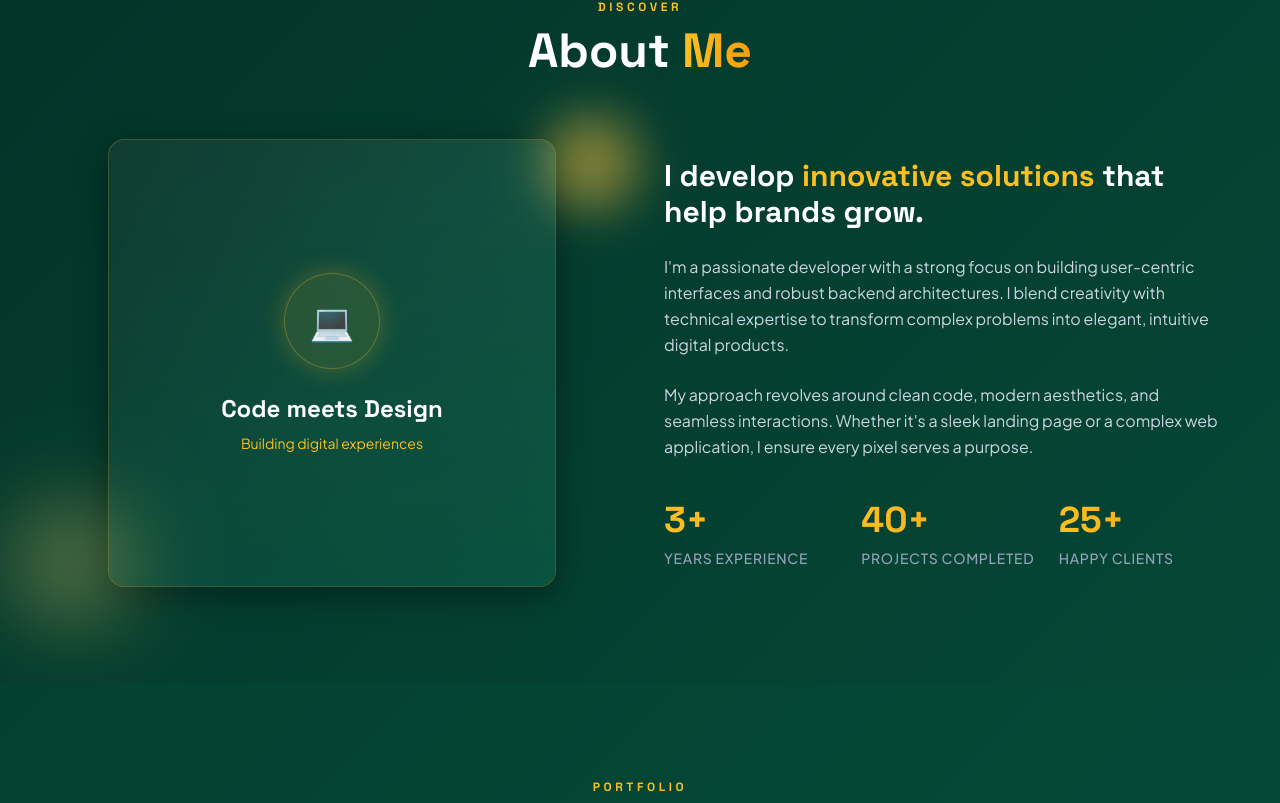
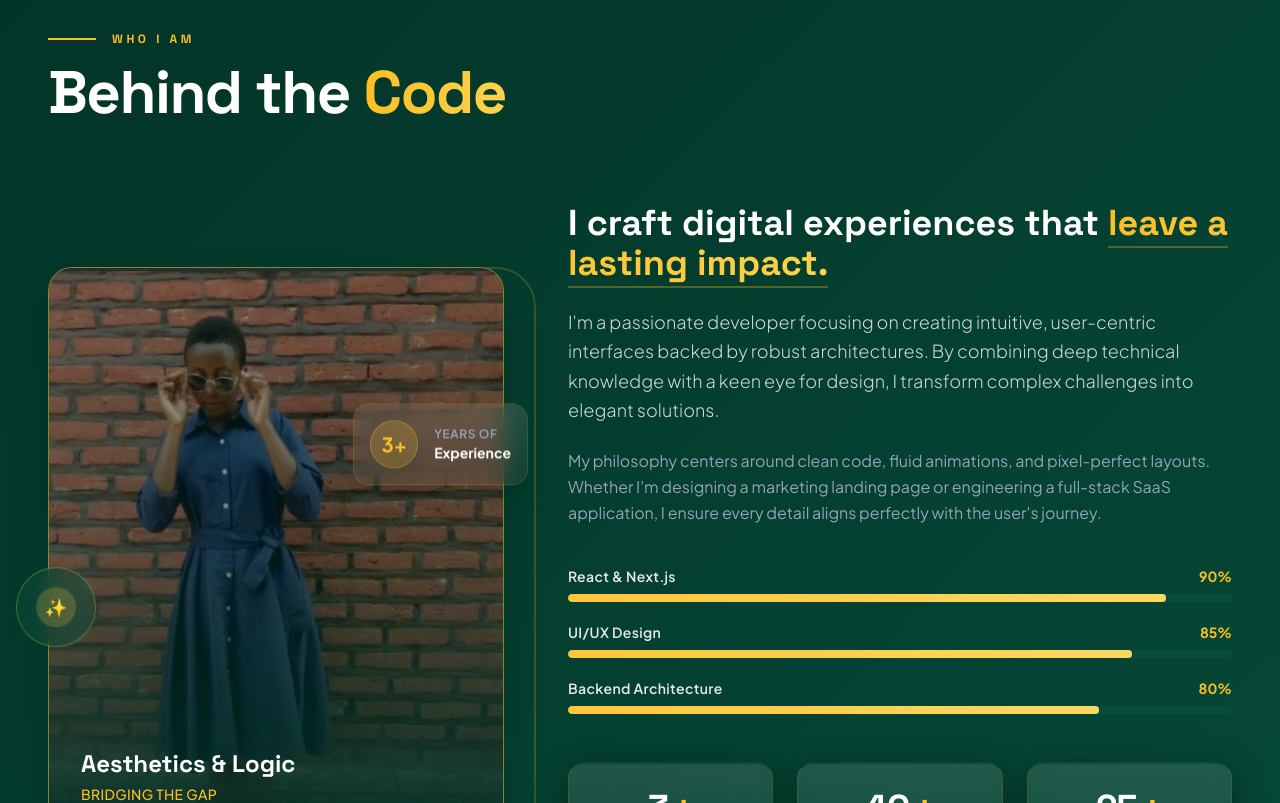
Before and after one commit to Kaliza-e/Kaliza, a React (Vite) app in the folder my-porfolio/: page / in a window 1280 px wide. Shown: the part 897-1700 px from the top of the page. Built offline with nearby package versions, Linux system fonts and the light colour scheme.

Commit message:
changes to the About section

```diff
--- a/my-porfolio/src/components/About.jsx
+++ b/my-porfolio/src/components/About.jsx
@@ -1,11 +1,18 @@
 import { useEffect } from 'react'
 import { motion, useMotionValue, useTransform, animate } from 'framer-motion'
 import { useInView } from 'react-intersection-observer'
+import avatarImg from '../assets/avatar.jpg'
 
 const stats = [
-  { label: 'Years Experience', value: 3, suffix: '+' },
-  { label: 'Projects Completed', value: 40, suffix: '+' },
+  { label: 'Years of Experience', value: 3, suffix: '+' },
+  { label: 'Completed Projects', value: 40, suffix: '+' },
   { label: 'Happy Clients', value: 25, suffix: '+' },
+]
+
+const skills = [
+  { name: 'React & Next.js', level: 90 },
+  { name: 'UI/UX Design', level: 85 },
+  { name: 'Backend Architecture', level: 80 },
 ]
 
 function AnimatedCounter({ value }) {
@@ -27,78 +34,149 @@ export default function About() {
   })
 
   return (
-    <section id="about" className="py-24 relative overflow-hidden">
-      <div className="container mx-auto px-6 lg:px-12">
+    <section id="about" className="py-32 relative overflow-hidden">
+      {/* Decorative Background Elements */}
+      <div className="absolute top-1/4 left-0 w-[500px] h-[500px] bg-cyan-400/5 rounded-full mix-blend-screen blur-[100px] -z-10 pointer-events-none"></div>
+      <div className="absolute bottom-0 right-0 w-[600px] h-[600px] bg-teal-400/5 rounded-full mix-blend-screen blur-[120px] -z-10 pointer-events-none"></div>
+
+      <div className="container mx-auto px-6 lg:px-12 relative z-10">
         <motion.div
-          className="text-center mb-16"
-          initial={{ opacity: 0, y: 20 }}
+          className="text-center md:text-left mb-20"
+          initial={{ opacity: 0, y: 30 }}
           whileInView={{ opacity: 1, y: 0 }}
           viewport={{ once: true }}
-          transition={{ duration: 0.6 }}
+          transition={{ duration: 0.8, ease: "easeOut" }}
         >
-          <span className="section-label">Discover</span>
-          <h2 className="section-title">About <span className="text-gradient">Me</span></h2>
+          <div className="flex items-center justify-center md:justify-start gap-4 mb-4">
+            <div className="h-[2px] w-12 bg-cyan-400"></div>
+            <span className="section-label !mb-0 text-cyan-400 tracking-[0.3em] uppercase text-xs font-bold">Who I Am</span>
+          </div>
+          <h2 className="section-title text-5xl md:text-6xl font-extrabold tracking-tight text-white">
+            Behind the <span className="text-transparent bg-clip-text bg-gradient-to-r from-cyan-400 to-teal-400">Code</span>
+          </h2>
         </motion.div>
 
-        <div className="grid lg:grid-cols-2 gap-12 items-center">
-          {/* Image/Visual side */}
+        <div className="grid lg:grid-cols-12 gap-16 items-center">
+          {/* Left: Image & Visuals */}
           <motion.div
-            className="relative"
-            initial={{ opacity: 0, scale: 0.8 }}
-            whileInView={{ opacity: 1, scale: 1 }}
+            className="lg:col-span-5 relative"
+            initial={{ opacity: 0, x: -50 }}
+            whileInView={{ opacity: 1, x: 0 }}
             viewport={{ once: true }}
-            transition={{ duration: 0.8, type: "spring" }}
+            transition={{ duration: 0.8, type: "spring", stiffness: 50 }}
           >
-            <div className="glass-card p-10 aspect-square max-w-md mx-auto flex items-center justify-center border-cyan-400/20 group hover:-translate-y-4 transition-transform duration-500">
-              <div className="absolute inset-0 bg-grad-hero opacity-50 rounded-2xl transition-opacity group-hover:opacity-80"></div>
-              <div className="relative z-10 text-center">
-                <div className="w-24 h-24 rounded-full bg-cyan-400/10 border border-cyan-400/30 flex items-center justify-center mx-auto mb-6 shadow-glow group-hover:scale-110 transition-transform duration-500">
-                  <span className="text-4xl">💻</span>
-                </div>
-                <h3 className="text-2xl font-display font-bold text-white mb-2">Code meets Design</h3>
-                <p className="text-cyan-400 text-sm">Building digital experiences</p>
+            {/* Main Image Container */}
+            <div className="relative group rounded-3xl overflow-hidden aspect-[4/5] border border-glass-border/50 shadow-2xl z-10 bg-navy-800">
+              <div className="absolute inset-0 bg-navy-900/40 group-hover:bg-transparent transition-colors duration-500 z-10"></div>
+              <img
+                src={avatarImg}
+                alt="Profile Avatar"
+                className="w-full h-full object-cover transform group-hover:scale-105 transition-transform duration-700 ease-in-out"
+              />
+
+              {/* Inner gradient overlay */}
+              <div className="absolute inset-0 bg-gradient-to-t from-navy-900 via-navy-900/20 to-transparent z-10"></div>
+
+              <div className="absolute bottom-8 left-8 right-8 z-20">
+                <h3 className="text-2xl font-display font-bold text-white mb-1">Aesthetics & Logic</h3>
+                <p className="text-cyan-400 font-medium tracking-wide text-sm uppercase">Bridging the gap</p>
               </div>
             </div>
-            {/* Decorative elements */}
-            <div className="absolute -top-6 -right-6 w-24 h-24 bg-grad-cyan rounded-full mix-blend-screen blur-xl opacity-50"></div>
-            <div className="absolute -bottom-10 -left-10 w-32 h-32 bg-teal-400 rounded-full mix-blend-screen blur-2xl opacity-30"></div>
+
+            {/* Floating Element 1 - Experience Badge */}
+            <motion.div
+              className="absolute -right-6 top-1/4 z-20 glass-card p-4 flex items-center gap-4 rounded-2xl border border-glass-border shadow-xl backdrop-blur-md bg-glass-bg"
+              initial={{ y: 0 }}
+              animate={{ y: [0, -10, 0] }}
+              transition={{ repeat: Infinity, duration: 4, ease: "easeInOut" }}
+            >
+              <div className="w-12 h-12 rounded-full bg-cyan-400/20 flex items-center justify-center text-cyan-400 text-xl font-bold border border-cyan-400/30">
+                3+
+              </div>
+              <div>
+                <p className="text-xs text-slate-400 uppercase tracking-wider font-semibold">Years of</p>
+                <p className="text-sm font-bold text-white">Experience</p>
+              </div>
+            </motion.div>
+
+            {/* Floating Element 2 - Decoration */}
+            <motion.div
+              className="absolute -left-8 bottom-1/3 z-20 w-20 h-20 rounded-full border border-teal-400/30 flex items-center justify-center backdrop-blur-md bg-navy-800/40"
+              initial={{ y: 0, rotate: 0 }}
+              animate={{ y: [0, 15, 0], rotate: [0, 90, 0] }}
+              transition={{ repeat: Infinity, duration: 6, ease: "easeInOut", delay: 1 }}
+            >
+              <div className="w-10 h-10 rounded-full bg-teal-400/20 flex items-center justify-center">
+                <span className="text-teal-400 text-lg">✨</span>
+              </div>
+            </motion.div>
+
+            {/* Frame accent */}
+            <div className="absolute -inset-4 border-2 border-cyan-400/20 rounded-[2.5rem] -z-0 translate-x-4 translate-y-4 group-hover:translate-x-2 group-hover:translate-y-2 transition-transform duration-500"></div>
           </motion.div>
 
-          {/* Text/Content side */}
+          {/* Right: Content & Stats */}
           <motion.div
-            initial={{ opacity: 0, x: 40 }}
+            className="lg:col-span-7"
+            initial={{ opacity: 0, x: 50 }}
             whileInView={{ opacity: 1, x: 0 }}
             viewport={{ once: true }}
-            transition={{ duration: 0.8 }}
+            transition={{ duration: 0.8, delay: 0.2 }}
           >
-            <h3 className="text-3xl font-display font-bold text-white mb-6">
-              I develop <span className="text-cyan-400">innovative solutions</span> that help brands grow.
+            <h3 className="text-3xl md:text-4xl font-display font-bold text-white mb-6 leading-tight">
+              I craft digital experiences that <span className="text-transparent bg-clip-text bg-gradient-to-r from-cyan-400 to-teal-400 border-b-2 border-cyan-400/30">leave a lasting impact.</span>
             </h3>
-            <p className="text-slate-300 leading-relaxed mb-6">
-              I'm a passionate developer with a strong focus on building user-centric interfaces and robust backend architectures. I blend creativity with technical expertise to transform complex problems into elegant, intuitive digital products.
-            </p>
-            <p className="text-slate-300 leading-relaxed mb-10">
-              My approach revolves around clean code, modern aesthetics, and seamless interactions. Whether it's a sleek landing page or a complex web application, I ensure every pixel serves a purpose.
+
+            <p className="text-slate-300 text-lg leading-relaxed mb-6 font-light">
+              I'm a passionate developer focusing on creating intuitive, user-centric interfaces backed by robust architectures. By combining deep technical knowledge with a keen eye for design, I transform complex challenges into elegant solutions.
             </p>
 
-            {/* Stats */}
-            <div ref={ref} className="grid grid-cols-3 gap-6">
+            <p className="text-slate-400 leading-relaxed mb-10">
+              My philosophy centers around clean code, fluid animations, and pixel-perfect layouts. Whether I'm designing a marketing landing page or engineering a full-stack SaaS application, I ensure every detail aligns perfectly with the user's journey.
+            </p>
+
+            {/* Skills Progress Bars */}
+            <div className="mb-12 space-y-5">
+              {skills.map((skill, index) => (
+                <div key={skill.name} className="group">
+                  <div className="flex justify-between items-center mb-2">
+                    <span className="text-sm font-semibold text-slate-200 tracking-wide">{skill.name}</span>
+                    <span className="text-sm text-cyan-400 font-bold">{skill.level}%</span>
+                  </div>
+                  <div className="h-2 w-full bg-navy-800 rounded-full overflow-hidden">
+                    <motion.div
+                      className="h-full bg-gradient-to-r from-cyan-400 to-teal-400 rounded-full relative"
+                      initial={{ width: 0 }}
+                      whileInView={{ width: `${skill.level}%` }}
+                      viewport={{ once: true }}
+                      transition={{ duration: 1.5, delay: 0.3 + (index * 0.2), ease: "easeOut" }}
+                    >
+                      <div className="absolute inset-0 bg-white/20 w-full animate-[pulse_2s_ease-in-out_infinite]"></div>
+                    </motion.div>
+                  </div>
+                </div>
+              ))}
+            </div>
+
+            {/* Stats Grid */}
+            <div ref={ref} className="grid grid-cols-3 gap-4 sm:gap-6">
               {stats.map((stat, index) => (
-                <div key={index} className="text-center sm:text-left">
-                  <div className="text-3xl md:text-4xl font-display font-extrabold text-transparent bg-clip-text bg-grad-cyan mb-2">
+                <div key={index} className="glass-card p-4 sm:p-6 text-center border-t-2 border-t-transparent hover:border-t-cyan-400 transition-all duration-300 hover:-translate-y-1 bg-glass-bg border-glass-border">
+                  <div className="text-3xl md:text-4xl font-display font-extrabold text-white mb-2 tracking-tight">
                     {inView ? (
                       <AnimatedCounter value={stat.value} />
                     ) : (
                       '0'
                     )}
-                    {stat.suffix}
+                    <span className="text-cyan-400 ml-1">{stat.suffix}</span>
                   </div>
-                  <div className="text-xs md:text-sm text-slate-400 uppercase tracking-wider font-medium">
+                  <div className="text-xs sm:text-sm text-slate-400 uppercase tracking-widest font-semibold leading-tight">
                     {stat.label}
                   </div>
                 </div>
               ))}
             </div>
+
           </motion.div>
         </div>
       </div>
```
